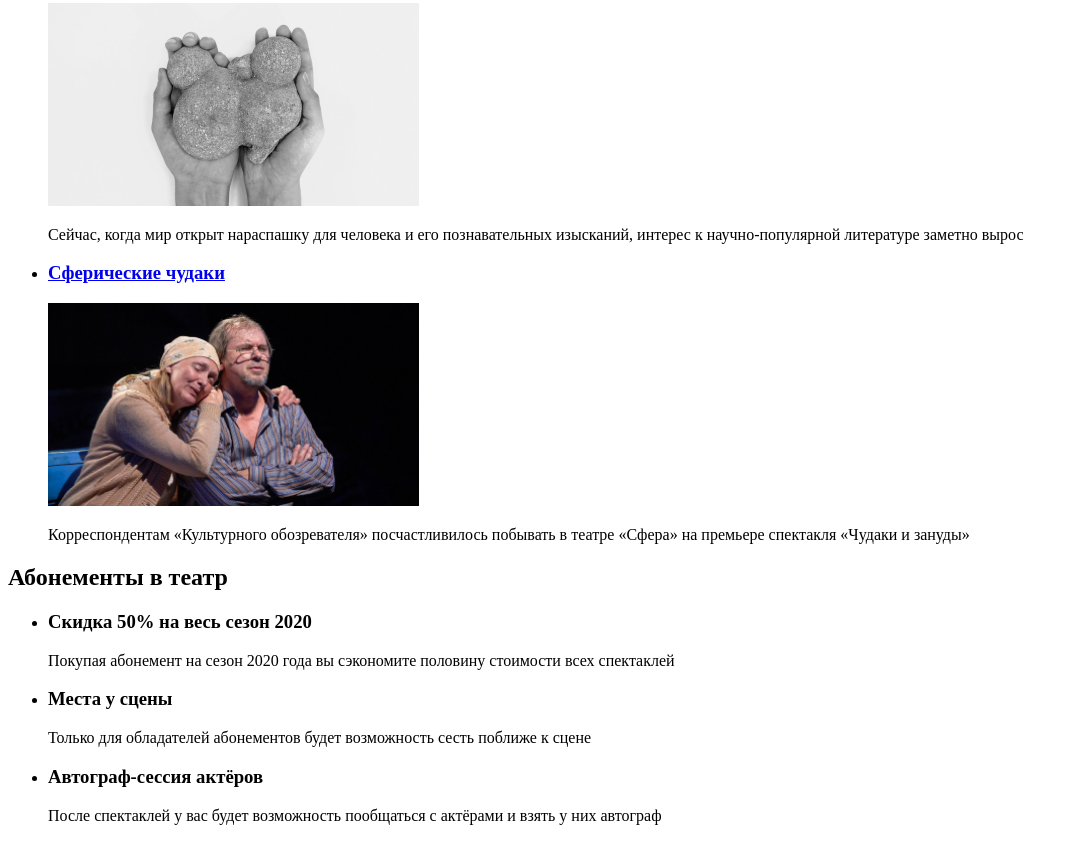
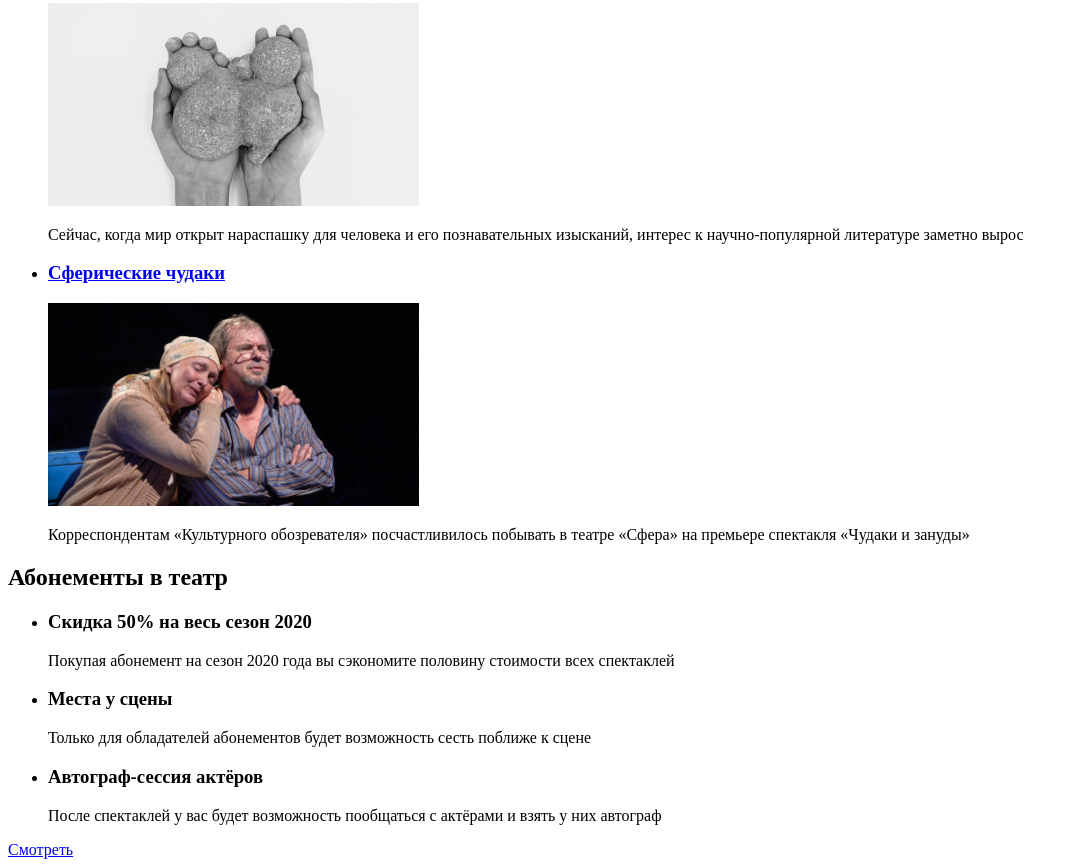
Before and after one commit to kub060522/underwater-hotel, a plain HTML site: page index.html in a window 1280 px wide. Shown: the part 1274-2141 px from the top of the page, without its empty margins (0-1078 px from the left). Before the commit the page ends 2115 px from the top, so only its background shows below. Drawn offline with Linux system fonts and the light colour scheme.

Commit message:
Добавляет ссылку 'Смотреть'

```diff
--- a/index.html
+++ b/index.html
@@ -101,6 +101,7 @@
           <p>После спектаклей у вас будет возможность пообщаться с актёрами и взять у них автограф</p>
         </li>
       </ul>
+      <a href="#">Смотреть</a>
     </section>
   </main>
   <footer class="main-footer">
```
